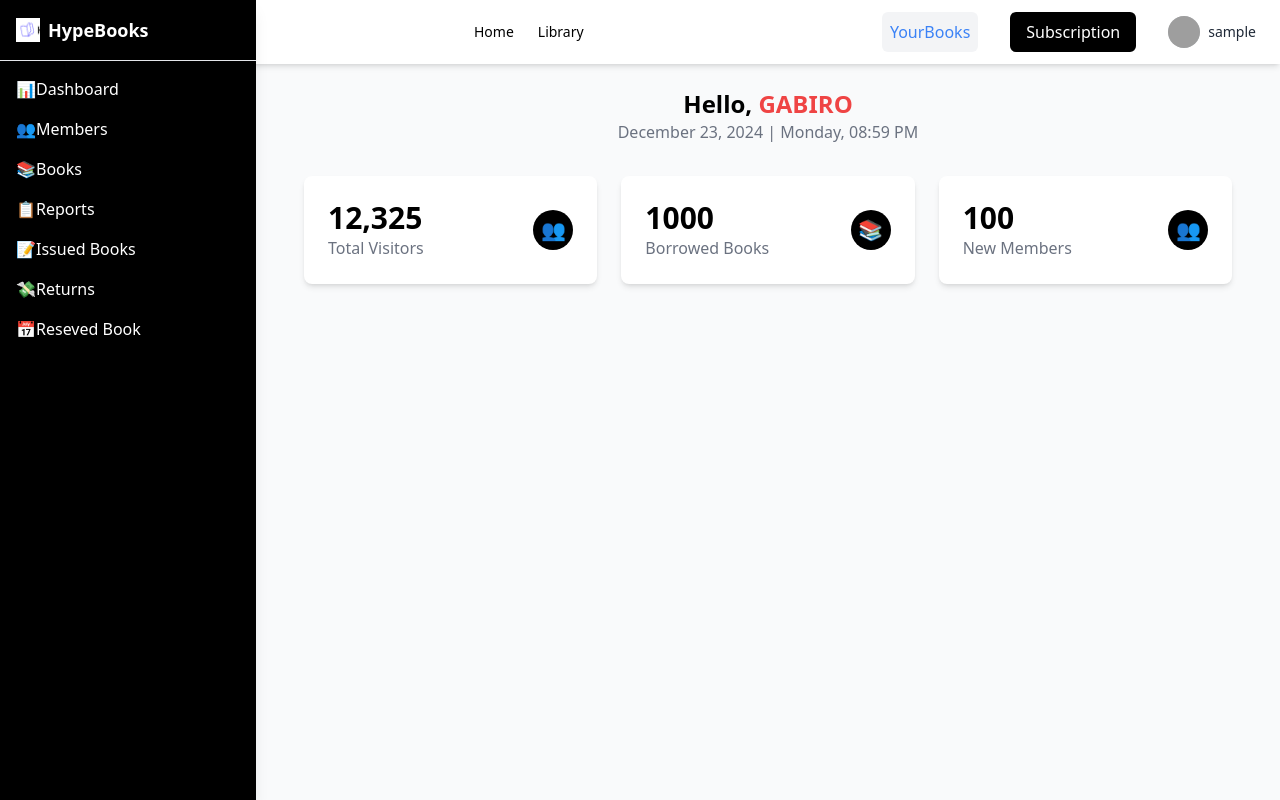
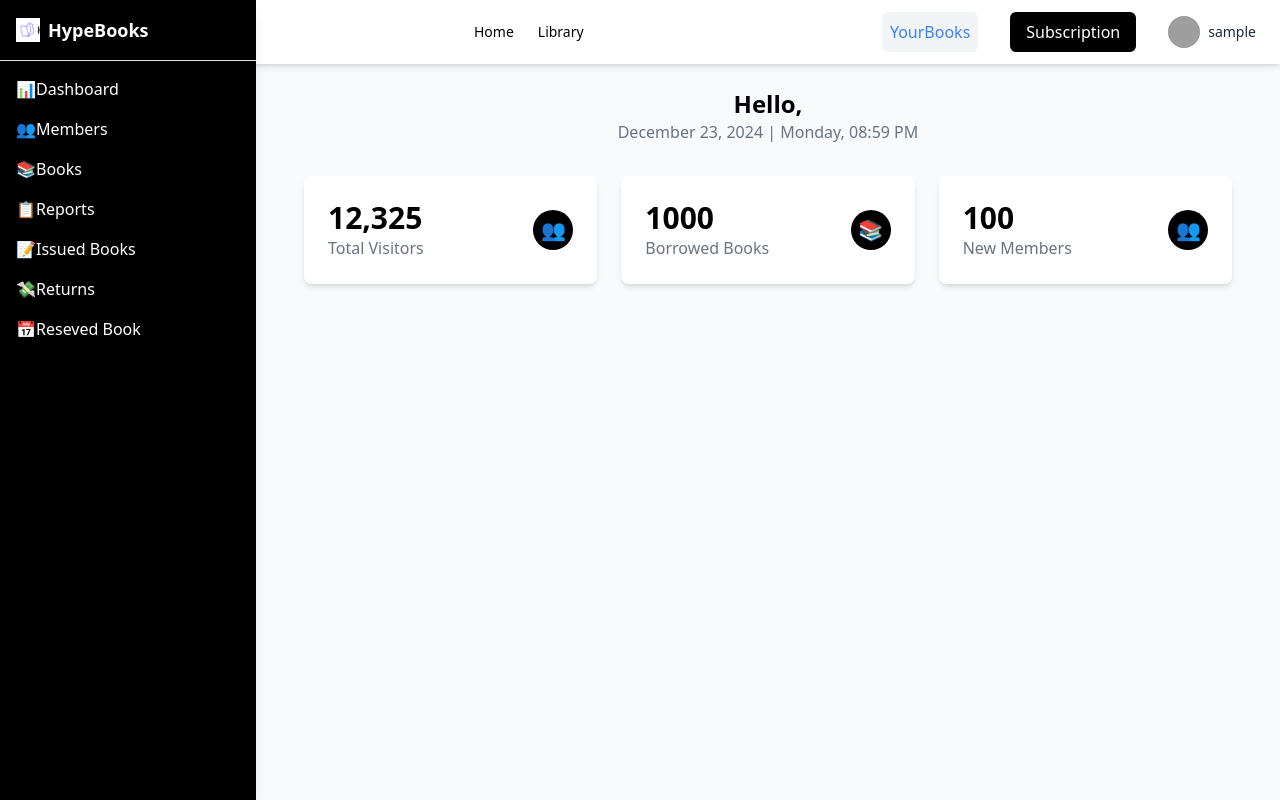
Before and after one commit to Niyonkuru2/library, a React (Vite) app in the folder client/: page /dashboard in a window 1280 px wide. Shown: the top 800 px of the page. Built offline with nearby package versions, Linux system fonts and the light colour scheme; sample sign-in values are in the browser's storage; grey boxes are pictures that could not be loaded.

Commit message:
Update Statistics.jsx

```diff
--- a/client/src/components/Statistics.jsx
+++ b/client/src/components/Statistics.jsx
@@ -16,7 +16,7 @@
       {/* Greeting Section */}
       <div className="text-center mb-8">
         <h1 className="text-2xl font-bold">
-          Hello, <span className="text-red-500">GABIRO</span>
+          Hello, <span className="text-red-500"></span>
         </h1>
         <p className="text-gray-500">
           {formattedDate} | {dayOfWeek}, {formattedTime}
```
